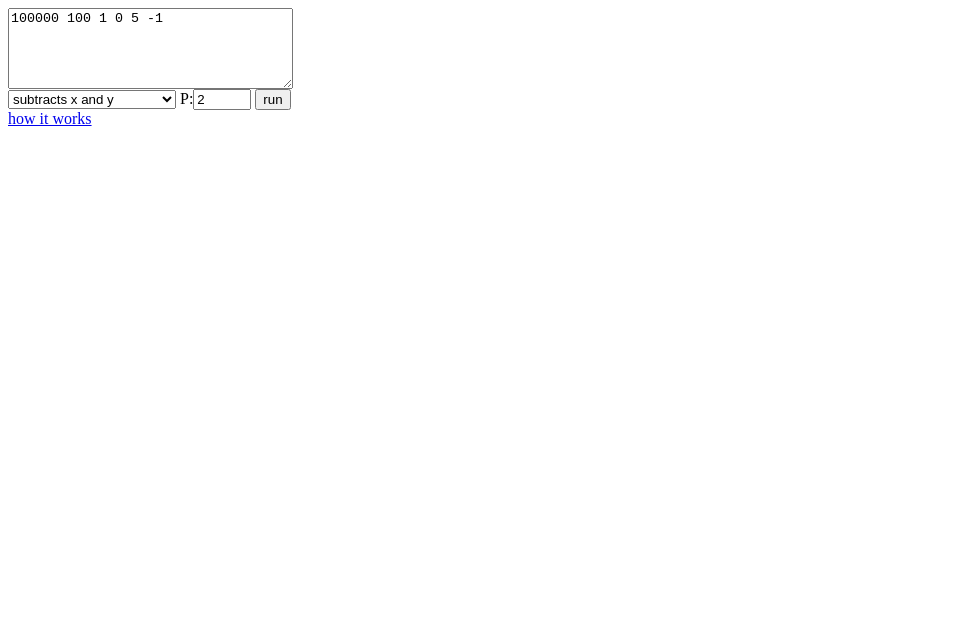
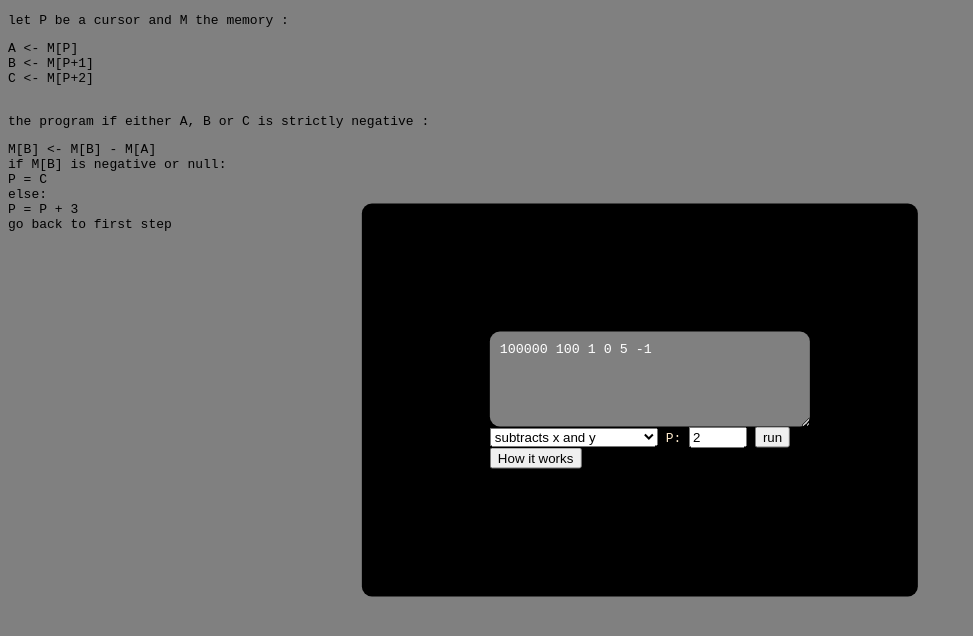
Before and after one commit to Ravelfett/OISC, a plain HTML site: page index.html in a window 1280 px wide. Shown: the whole page, without its empty margins (0-973 px from the left). Drawn offline with Linux system fonts and the light colour scheme.

Commit message:
un peu plus pretty ✨✨✨

```diff
--- a/index.html
+++ b/index.html
@@ -2,17 +2,65 @@
 <html>
 
 <head>
-  <title>OISC</title>
+    <title>OISC</title>
 </head>
+<style>
+    body {
+        background-color: grey;
+        font-family: monospace;
+    }
+
+    #truc {
+        background-color: black;
+        color: blanchedalmond;
+        position: absolute;
+        top: 50%;
+        left: 50%;
+        -ms-transform: translateY(-50%) translateX(-50%);
+        transform: translateY(-50%) translateX(-50%);
+        padding: 10%;
+        border-radius: 10px;
+    }
+
+    textarea {
+        width: 100%;
+        height: 100%;
+        border: none;
+        background-color: grey;
+        color: white;
+        padding: 10px;
+        border-radius: 10px;
+    }
+</style>
 
 <body>
-  <textarea id="program" rows="5" cols="33" style="display: block">100000 100 1 0 5 -1</textarea>
-  <select id="select"></select>
-  P:<input type="number" value=2 id="start" style="width: 50px">
-  <button type="button" id="run">run</button>
-  <div id='result'></div>
-  <a href="./howitworks.html">how it works</a>
-  <script src="main.js" type='text/javascript'></script>
+    <div id="truc">
+        <textarea id="program" rows="5" cols="33" style="display: block">100000 100 1 0 5 -1</textarea>
+        <select id="select"></select> P:
+        <input type="number" value=2 id="start" style="width: 50px">
+        <button type="button" id="run">run</button>
+        <div id='result'></div>
+        <button type="button" onclick="showHelp()">How it works</button>
+        <script src="main.js" type='text/javascript'></script>
+    </div>
+    <div id="help">
+        <p>
+            let P be a cursor and M the memory : </br>
+            <pre type="text/javascript">
+A <- M[P]
+B <- M[P+1]
+C <- M[P+2]
+			</pre> the program if either A, B or C is strictly negative : </br>
+            <pre>
+M[B] <- M[B] - M[A]
+if M[B] is negative or null:
+P = C
+else:
+P = P + 3
+go back to first step
+</pre>
+        </p>
+    </div>
 </body>
 
 </html>
--- a/main.js
+++ b/main.js
@@ -1,13 +1,13 @@
-function p(m, s){
-  while(s>=0){
+function p(m, s) {
+    while (s >= 0) {
         let a = m[s];
-    let b = m[s+1];
-    let c = m[s+2];
+        let b = m[s + 1];
+        let c = m[s + 2];
         if (a < 0 || b < 0) {
             s = -1;
-    }else {
+        } else {
             m[b] = m[b] - m[a];
-      if (m[b] <= 0){
+            if (m[b] <= 0) {
                 s = c;
             } else {
                 s += 3;
@@ -17,17 +17,33 @@ function p(m, s){
     return m
 }
 
+function showHelp() {
+    let help = document.getElementById("help");
+    help.style.display = help.style.display == "none" ? "block" : "none";
+}
 
 const progs = {
-  "subtracts x and y":        [["x", "y", 1, 0, 5, -1], 2],
-  "adds x and y":             [["x", "y", 0, 1, 2, 6, 2, 0, 9, -1], 3],
-  "swaps x and y":            [["x", "y", 0, 0, 0, 2, 7, 1, 3, 10, 0, 0, 13, 1, 1, 16, 3, 0, 19, 2, 1, 22, -1], 4],
-  "max(x, y)":                [["x", "y", 0, 0, 0, 2, 7, 1, 0, 17, 0, 0, 13, 2, 0, 16, -1, 0, 0, 20, 1, 3, 23, 3, 0, 26, -1], 4],
-  "x * y":                    [["x", "y", 2, -1, 0, 1, 2, 8, 0, 4, 11, 4, 0, 14, 3, 2, 11, -1], 5],
-  "sum of n element after K": [["K", 0, 0, -1, 0, 0, 1, 8, 1, 11, 11, 0, 2, 14, 1, 29, 17, 1, 36, 20, 2, 36, 23, 3, 2, 26, 3, 29, 29, 0, 4, 32, 3, 2, 26, 4, 1, 38, -1, "n", "x", "x", "x", "x", 0], 5]
+    "subtracts x and y": [
+        ["x", "y", 1, 0, 5, -1], 2
+    ],
+    "adds x and y": [
+        ["x", "y", 0, 1, 2, 6, 2, 0, 9, -1], 3
+    ],
+    "swaps x and y": [
+        ["x", "y", 0, 0, 0, 2, 7, 1, 3, 10, 0, 0, 13, 1, 1, 16, 3, 0, 19, 2, 1, 22, -1], 4
+    ],
+    "max(x, y)": [
+        ["x", "y", 0, 0, 0, 2, 7, 1, 0, 17, 0, 0, 13, 2, 0, 16, -1, 0, 0, 20, 1, 3, 23, 3, 0, 26, -1], 4
+    ],
+    "x * y": [
+        ["x", "y", 2, -1, 0, 1, 2, 8, 0, 4, 11, 4, 0, 14, 3, 2, 11, -1], 5
+    ],
+    "sum of n element after K": [
+        ["K", 0, 0, -1, 0, 0, 1, 8, 1, 11, 11, 0, 2, 14, 1, 29, 17, 1, 36, 20, 2, 36, 23, 3, 2, 26, 3, 29, 29, 0, 4, 32, 3, 2, 26, 4, 1, 38, -1, "n", "x", "x", "x", "x", 0], 5
+    ]
 }
 let x = document.getElementById("select");
-for(const p in progs){
+for (const p in progs) {
     let e = document.createElement("option");
     let t = document.createTextNode(p);
     e.appendChild(t);
@@ -40,12 +56,12 @@ x.onchange = (e) => {
 }
 
 document.getElementById("run").onclick = (e) => {
-
     let text = document.getElementById("program").value;
     let prog = text.replace(/\s+|\n/g, ' ').split(" ").map(Number);
-  if (!prog.every( e  => !isNaN(e))) {
-    document.getElementById("result").innerHTML = "all values should be numbers"
-  }else {
+    if (!prog.every(e => !isNaN(e))) {
+        document.getElementById("result").innerHTML = "Error while analysing"
+        alert("all values should be numbers");
+    } else {
         document.getElementById("result").innerHTML = p(prog, Number(document.getElementById("start").value)).join(" ");
     }
 }
```
Also changed, not shown: howitworks.html (+25 -11 lines). Lines whose indentation alone changed are shown as unchanged.
